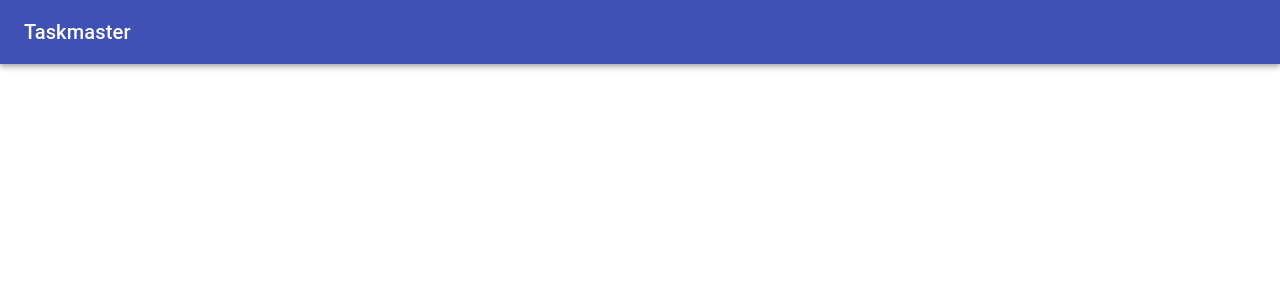
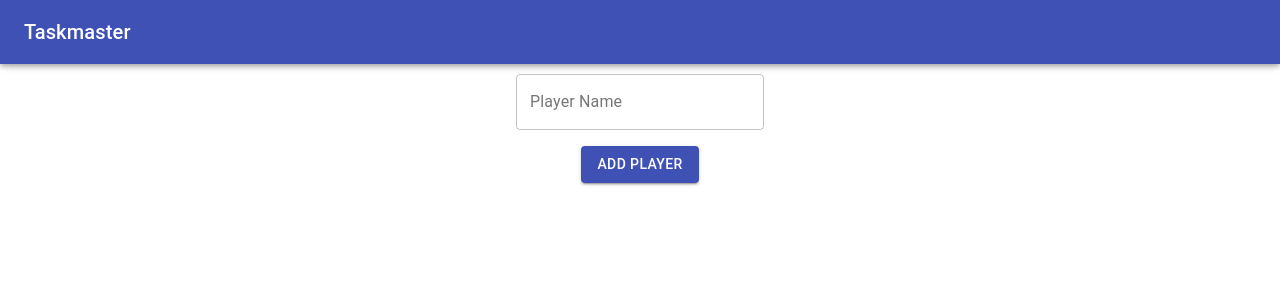
Before and after one commit to Piers-Walter/taskmaster, a React (Create React App) app: page / in a window 1280 px wide. Shown: the top 300 px of the page. Built offline with nearby package versions, Linux system fonts and the light colour scheme.

Commit message:
Players can start to be added

```diff
--- a/src/App.js
+++ b/src/App.js
@@ -1,12 +1,14 @@
-import { Button } from '@material-ui/core';
-import React from 'react';
-import ReactDOM from 'react-dom'
-import Home from './components/Home';
+import { Button } from "@material-ui/core";
+import React, { useState } from "react";
+import ReactDOM from "react-dom";
+import Home from "./components/Home";
 
 function App() {
+  const [players, setPlayers] = useState([]);
+
   return (
     <>
-      <Home/>
+      <Home />
     </>
   );
 }
--- /dev/null
+++ b/src/components/Game.jsx
@@ -0,0 +1,19 @@
+import React, { useState, useEffect } from "react";
+import EnterPlayers from "./gameComponents/EnterPlayers";
+
+const Game = () => {
+  const [gameState, setGameState] = useState({ players: [] });
+
+  const updateGameState = (newValue) => {
+    setGameState({ ...gameState, ...newValue });
+  };
+
+  return (
+    <>
+      <div style={{ height: "10px" }} />
+      <EnterPlayers gameState={gameState} updateGameState={updateGameState} />
+    </>
+  );
+};
+
+export default Game;
--- a/src/components/Home.jsx
+++ b/src/components/Home.jsx
@@ -1,13 +1,15 @@
-import { AppBar, Typography } from '@material-ui/core';
-import React, { useState, useEffect } from 'react';
-import CustomAppBar from './CustomAppBar';
+import { AppBar, Typography } from "@material-ui/core";
+import React, { useState, useEffect } from "react";
+import CustomAppBar from "./CustomAppBar";
+import Game from "./Game";
 
 const Home = (props) => {
-    return (
-        <>
-            <CustomAppBar />
-        </>
-     );
-}
+  return (
+    <>
+      <CustomAppBar />
+      <Game />
+    </>
+  );
+};
 
 export default Home;
--- /dev/null
+++ b/src/components/gameComponents/EnterPlayers.jsx
@@ -0,0 +1,86 @@
+import {
+  Button,
+  Card,
+  CardContent,
+  Grid,
+  TextField,
+  Typography,
+} from "@material-ui/core";
+import { HighlightOffRounded } from "@material-ui/icons";
+import React, { useState, useEffect, useContext } from "react";
+
+const EnterPlayers = (props) => {
+  const [playerName, setPlayerName] = useState("");
+  const [submitPressed, setsubmitPressed] = useState(false);
+
+  return (
+    <Grid
+      container
+      direction="column"
+      justify="flex-start"
+      alignItems="center"
+      spacing={2}
+    >
+      <Grid item>
+        <TextField
+          variant="outlined"
+          label="Player Name"
+          value={playerName}
+          onChange={(e) => {
+            setPlayerName(e.target.value);
+            setsubmitPressed(false);
+          }}
+          error={!playerName && submitPressed}
+        />
+      </Grid>
+      <Grid item>
+        <Button
+          variant="contained"
+          color="primary"
+          onClick={() => {
+            if (!playerName.trim()) {
+              setsubmitPressed(true);
+              return;
+            }
+
+            let players = props.gameState.players;
+            players.push({ name: playerName });
+
+            props.updateGameState({
+              players: players,
+            });
+
+            setPlayerName("");
+          }}
+        >
+          Add Player
+        </Button>
+      </Grid>
+
+      {props.gameState.players.map((player, playerIndex) => {
+        return (
+          <Grid item>
+            <Card>
+              <CardContent>
+                <Typography>
+                  {player.name}
+                  &nbsp;
+                  <HighlightOffRounded
+                    style={{ verticalAlign: "bottom" }}
+                    onClick={() => {
+                      let players = props.gameState.players;
+                      players.splice(playerIndex, 1);
+                      props.updateGameState({ players: players });
+                    }}
+                  />
+                </Typography>
+              </CardContent>
+            </Card>
+          </Grid>
+        );
+      })}
+    </Grid>
+  );
+};
+
+export default EnterPlayers;
```
Also changed, not shown: package.json (+6 -2 lines), 16 other files (tests, documents, lock files or other folders).
